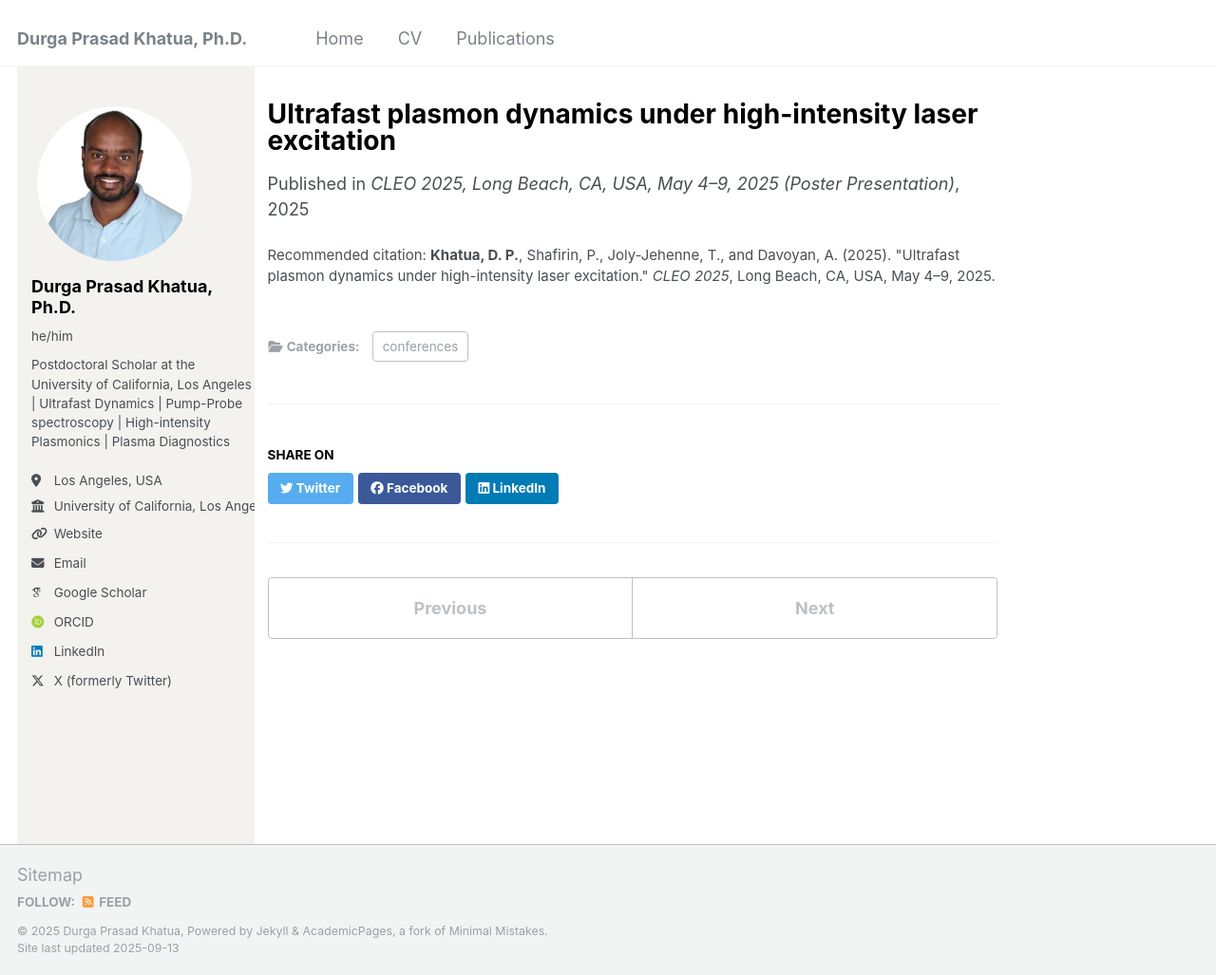
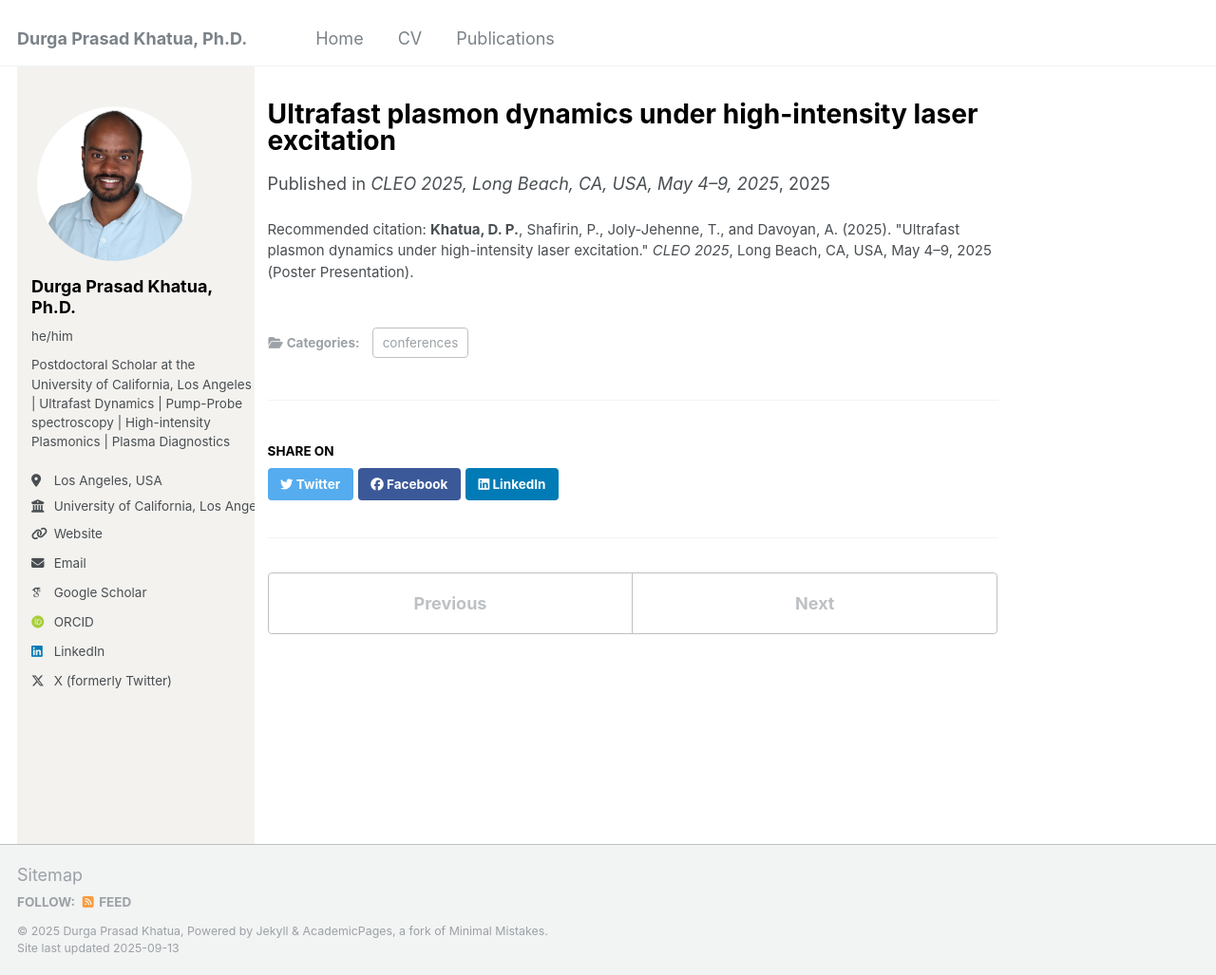
Before and after one commit to Khatua03/DurgaPrasadKhatua.github.io, a Jekyll site: the page built from _publications/ConferenceContribution1.md, in a window 1280 px wide and 1027 px high. Shown: the whole window at 95% size. Built offline with Jekyll 4.4.1, drawn with Linux system fonts in a browser that asks for light colours; some web fonts are replaced; part of the change alters nothing that is shown.

```diff
--- a/_publications/ConferenceContribution1.md
+++ b/_publications/ConferenceContribution1.md
@@ -6,6 +6,7 @@ permalink: /publication/2025-ultrafast-plasmon-dynamics
 excerpt: "We presented out study on plasmon excitation and dynamics under high-intensity femtosecond pulsed laser illumination
 (10<sup>12</sup>–10<sup>16</sup> W/cm<sup>2</sup>) using particle-in-cell (PIC) simulations. We show how plasmons can be used to control
 light-matter interaction at the nanoscale"
-venue: "CLEO 2025, Long Beach, CA, USA, May 4–9, 2025 (Poster Presentation)"
-citation: '<strong>Khatua, D. P.</strong>, Shafirin, P., Joly-Jehenne, T., and Davoyan, A. (2025). "Ultrafast plasmon dynamics under high-intensity laser excitation." <i>CLEO 2025</i>, Long Beach, CA, USA, May 4–9, 2025.'
+Date: "04-05-2025"
+venue: "CLEO 2025, Long Beach, CA, USA, May 4–9, 2025"
+citation: '<strong>Khatua, D. P.</strong>, Shafirin, P., Joly-Jehenne, T., and Davoyan, A. (2025). "Ultrafast plasmon dynamics under high-intensity laser excitation." <i>CLEO 2025</i>, Long Beach, CA, USA, May 4–9, 2025  (Poster Presentation).'
 ---
```
